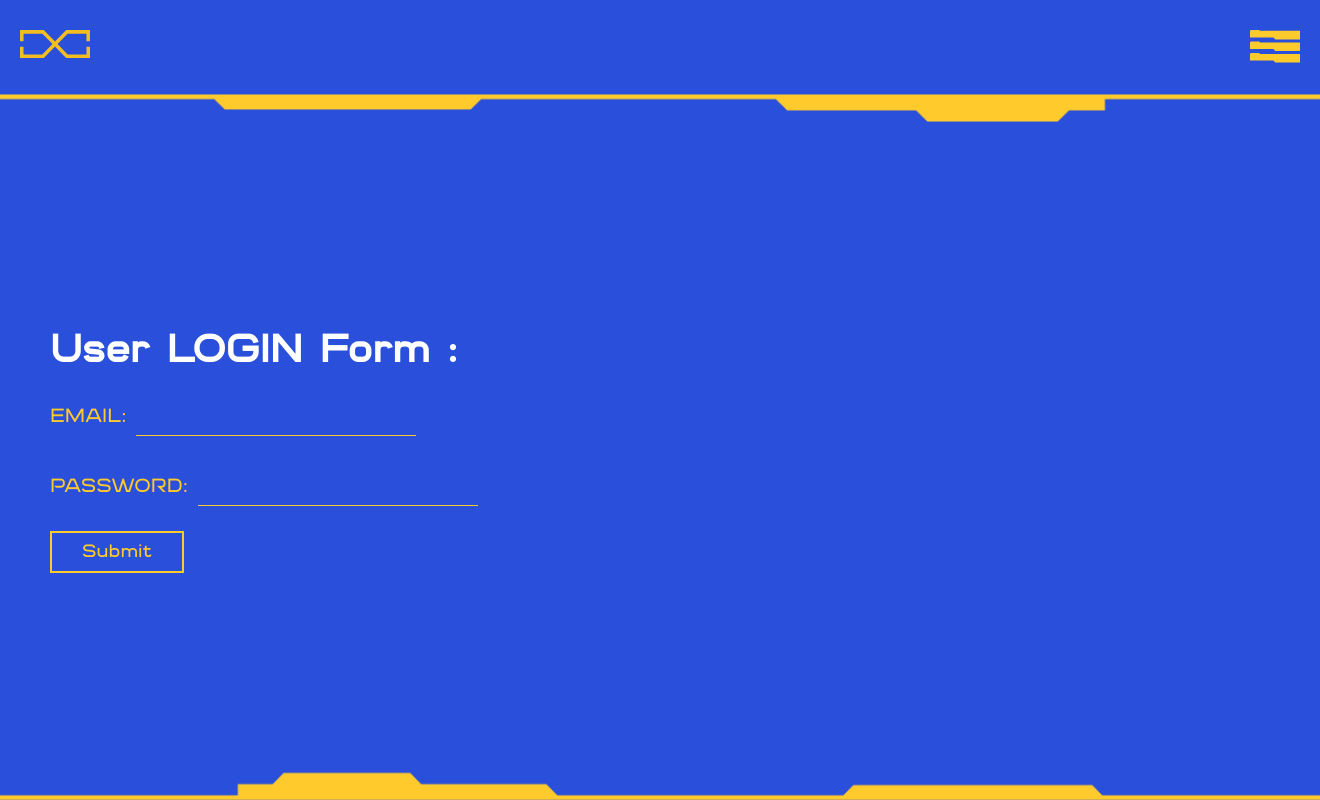
After one commit to supersuryaansh/anantam, a PHP site: page /login.html in a window 1320 px wide; the page is wider, and only the part inside the window is pictured. The commit adds this page. Run offline with PHP 8.4, Linux system fonts and the light colour scheme.

Commit message:
Login page added❤️‍🔥❤️‍🔥❤️‍🔥

```diff
--- a/css/popup.css
+++ b/css/popup.css
@@ -41,6 +41,7 @@
 .model--poster {
   height: 80vh;
   width: 40%;
+  object-fit: contain;
 }
 .model--content {
   height: 100%;
--- a/css/registration.css
+++ b/css/registration.css
@@ -147,11 +147,18 @@ form input:focus {
   outline: 2px solid var(--main);
 }
 #usrGender {
-  padding: 4px 30px;
-  margin-top: 6px;
-  background-color: var(--main);
-  color: #000;
-  border: 2px solid;
+  padding: 14px 30px;
+  background-color: transparent;
+  border: 2px solid var(--main);
+  font-size: 18px;
+  color: var(--main);
+}
+#usrGender:focus {
+  outline: none;
+}
+option {
+  background-color: #000;
+  padding: 14px 30px;
 }
 .submit--btn {
   padding: 10px 30px;
@@ -167,6 +174,7 @@ form input:focus {
   color: #000;
   cursor: pointer;
 }
+
 /* MENU START */
 .menuPage {
   /* display: none; */
--- /dev/null
+++ b/login.html
@@ -0,0 +1,48 @@
+<!DOCTYPE html>
+<html lang="en">
+  <head>
+    <meta charset="UTF-8" />
+    <meta name="viewport" content="width=device-width, initial-scale=1.0" />
+    <link rel="stylesheet" href="./css/registration.css" />
+    <link rel="tab icon" href="./assets/images/icon/ANANTAMLOGO.svg" />
+    <title>ANANTAM - REGISTRATION</title>
+  </head>
+  <body>
+    <img
+      class="bottom--line"
+      src="./assets/images/webLINES/navLine.png"
+      alt="" />
+    <nav>
+      <img class="line1" src="./assets/images/webLINES/navLine.png" alt="" />
+      <a href="./index.html"
+        ><img src="./assets/images/icon/ANANTAMLOGO.svg" alt=""
+      /></a>
+      <button class="nav--btn">
+        <img src="./assets/images/icon/menu.svg" alt="" />
+      </button>
+    </nav>
+    <main>
+      <form action="" method="post" enctype="multipart/form-data">
+        <h2>User LOGIN Form :</h2>
+        <span>
+          <label for="usrEmail">Email:</label>
+          <input
+            type="email"
+            id="usrEmail"
+            name="usrEmail"
+            required /><br /><br />
+        </span>
+        <span>
+          <label for="usrPass">Password:</label>
+          <input
+            type="password"
+            id="usrPass"
+            name="usrPass"
+            required /><br /><br />
+        </span>
+        <input class="submit--btn" type="submit" value="Submit" name="submit" />
+      </form>
+    </main>
+    <script src="./js/registration.js"></script>
+  </body>
+</html>
```
Also changed, not shown: css/responsive.css (+46 -0 lines), css/style.css (+12 -5 lines), index.html (+17 -18 lines).
